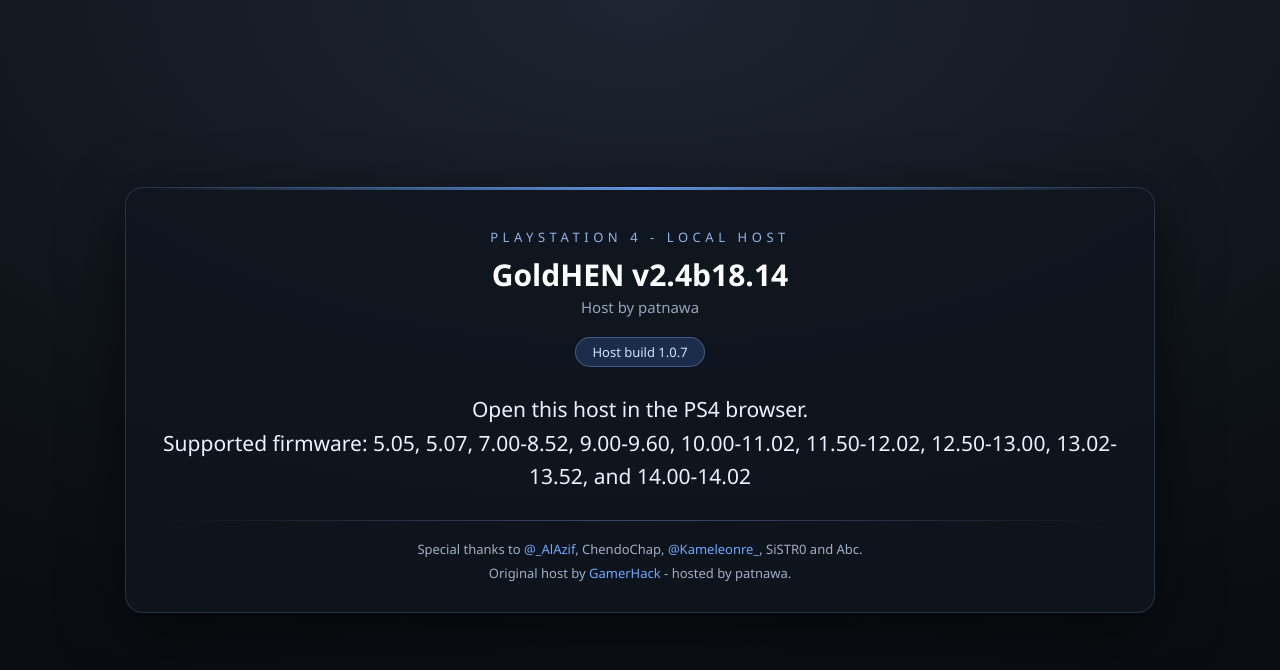
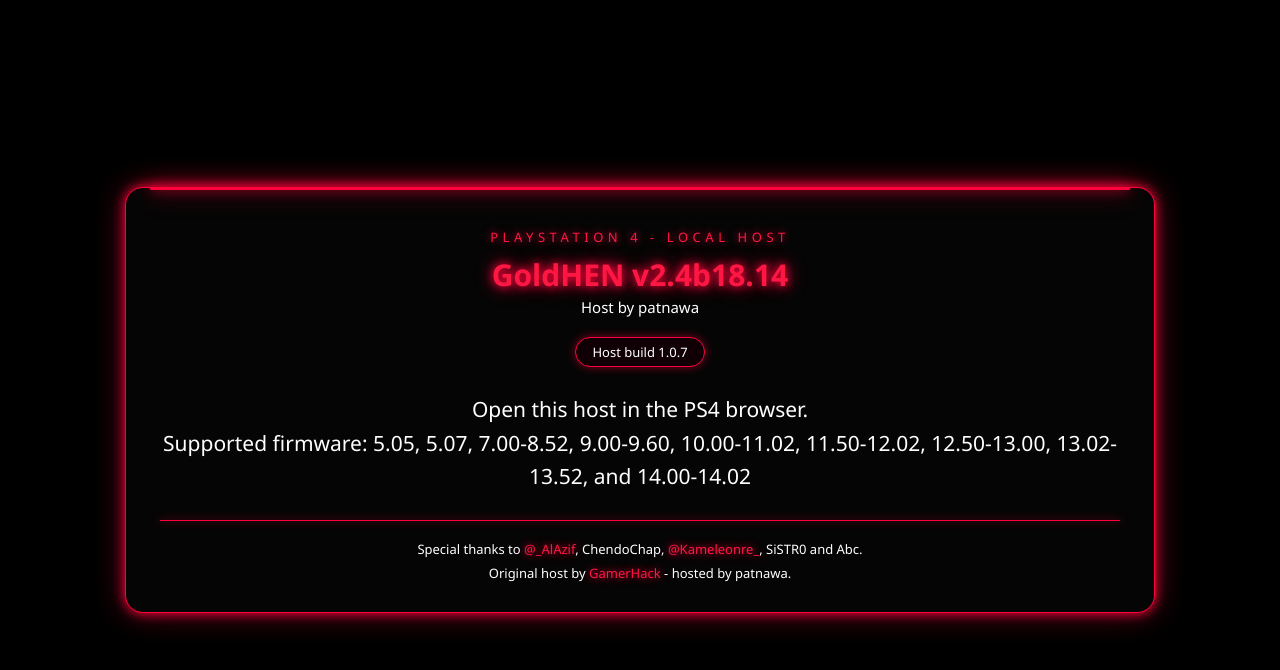
Before and after one commit to xenmodz/XEN-JAILBREAK, a plain HTML site: page goldhen/index.html in a window 1280 px wide. Drawn offline with Linux system fonts and the light colour scheme.

Commit message:
Update styles for dark theme in index.html

```diff
--- a/goldhen/index.html
+++ b/goldhen/index.html
@@ -4,18 +4,20 @@
 <meta charset="utf-8">
 <title>XEN  CREATE BY XEN</title>
 <style>
-html{background:radial-gradient(130% 110% at 50% 0%,#1c2531 0%,#0e1319 55%,#06080c 100%);color:#e8edf4;text-align:center;overflow:hidden}
-body{margin:0;min-height:100vh;display:flex;align-items:center;justify-content:center;font-family:"Segoe UI",Arial,"Noto Sans",sans-serif}
-.card{width:84%;max-width:960px;background:rgba(16,22,30,.84);border:1px solid rgba(122,160,220,.22);border-radius:18px;padding:40px 34px 26px;box-shadow:0 18px 60px rgba(0,0,0,.55);position:relative}
-.card:before{content:"";position:absolute;left:24px;right:24px;top:-1px;height:3px;border-radius:3px;background:linear-gradient(90deg,rgba(110,168,255,0),rgba(110,168,255,.85),rgba(110,168,255,0))}
-.brand{letter-spacing:.35em;font-size:13px;color:#8fb3e8;text-transform:uppercase;margin-bottom:8px}
-h1.title{font-size:30px;margin:0 0 2px;color:#fff;text-shadow:none}
-.sub{font-size:15px;color:#93a4ba;margin:0 0 20px}
-.chip{display:inline-block;margin-bottom:26px;font-size:13px;color:#cfe2ff;background:rgba(56,92,160,.35);border:1px solid rgba(140,180,255,.35);border-radius:999px;padding:5px 16px}
-h1#msgs{font-size:21px;font-weight:500;line-height:1.6;min-height:96px;margin:0 0 26px;color:#eaf2ff;word-wrap:break-word}
-.rule{height:1px;border:0;margin:0 0 16px;background:linear-gradient(90deg,rgba(140,180,255,0),rgba(140,180,255,.35),rgba(140,180,255,0))}
-.credits{font-size:13px;color:#9fb0c5;line-height:1.9;margin:0}
-.credits a{color:#6ea8ff;text-decoration:none}
+
+html{background:#000!important;color:#fff;text-align:center;overflow:hidden}
+body{margin:0;min-height:100vh;display:flex;align-items:center;justify-content:center;font-family:"Segoe UI",Arial,"Noto Sans",sans-serif;background:#000}
+.card{width:84%;max-width:960px;background:#050505;border:1px solid #ff003c;border-radius:18px;padding:40px 34px 26px;box-shadow:0 0 12px #ff003c,0 0 30px rgba(255,0,60,.45),0 18px 60px #000;position:relative}
+.card:before{content:"";position:absolute;left:24px;right:24px;top:-1px;height:3px;border-radius:3px;background:#ff003c;box-shadow:0 0 12px #ff003c,0 0 24px #ff003c}
+.brand{letter-spacing:.35em;font-size:13px;color:#ff1744;text-transform:uppercase;margin-bottom:8px;text-shadow:0 0 8px #ff003c}
+h1.title{font-size:30px;margin:0 0 2px;color:#ff1744;text-shadow:0 0 8px #ff003c,0 0 18px #ff003c}
+.sub{font-size:15px;color:#fff;margin:0 0 20px}
+.chip{display:inline-block;margin-bottom:26px;font-size:13px;color:#fff;background:#100006;border:1px solid #ff003c;border-radius:999px;padding:5px 16px;box-shadow:0 0 10px rgba(255,0,60,.5)}
+h1#msgs{font-size:21px;font-weight:500;line-height:1.6;min-height:96px;margin:0 0 26px;color:#fff;word-wrap:break-word}
+.rule{height:1px;border:0;margin:0 0 16px;background:#ff003c;box-shadow:0 0 8px #ff003c}
+.credits{font-size:13px;color:#fff;line-height:1.9;margin:0}
+.credits a{color:#ff1744;text-decoration:none;text-shadow:0 0 8px #ff003c}
+
 </style>
 </head>
 <body>
```
